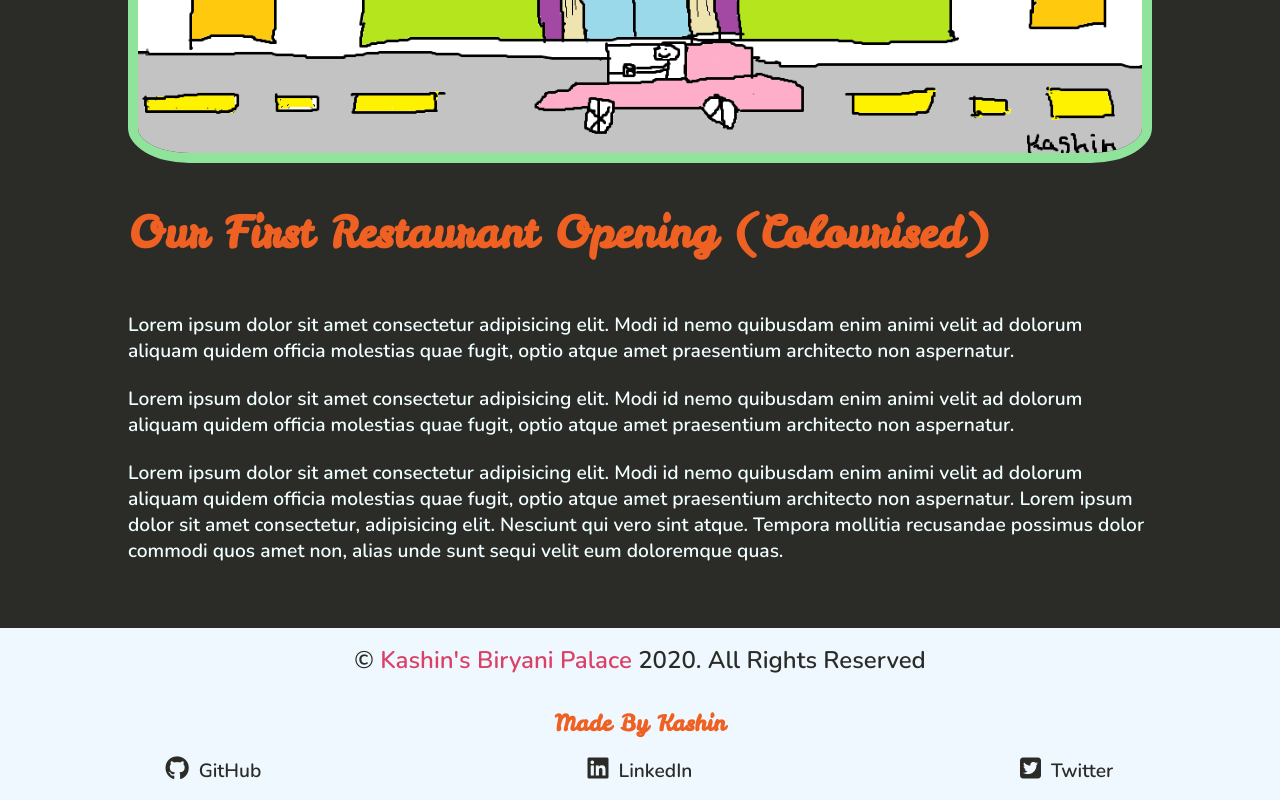
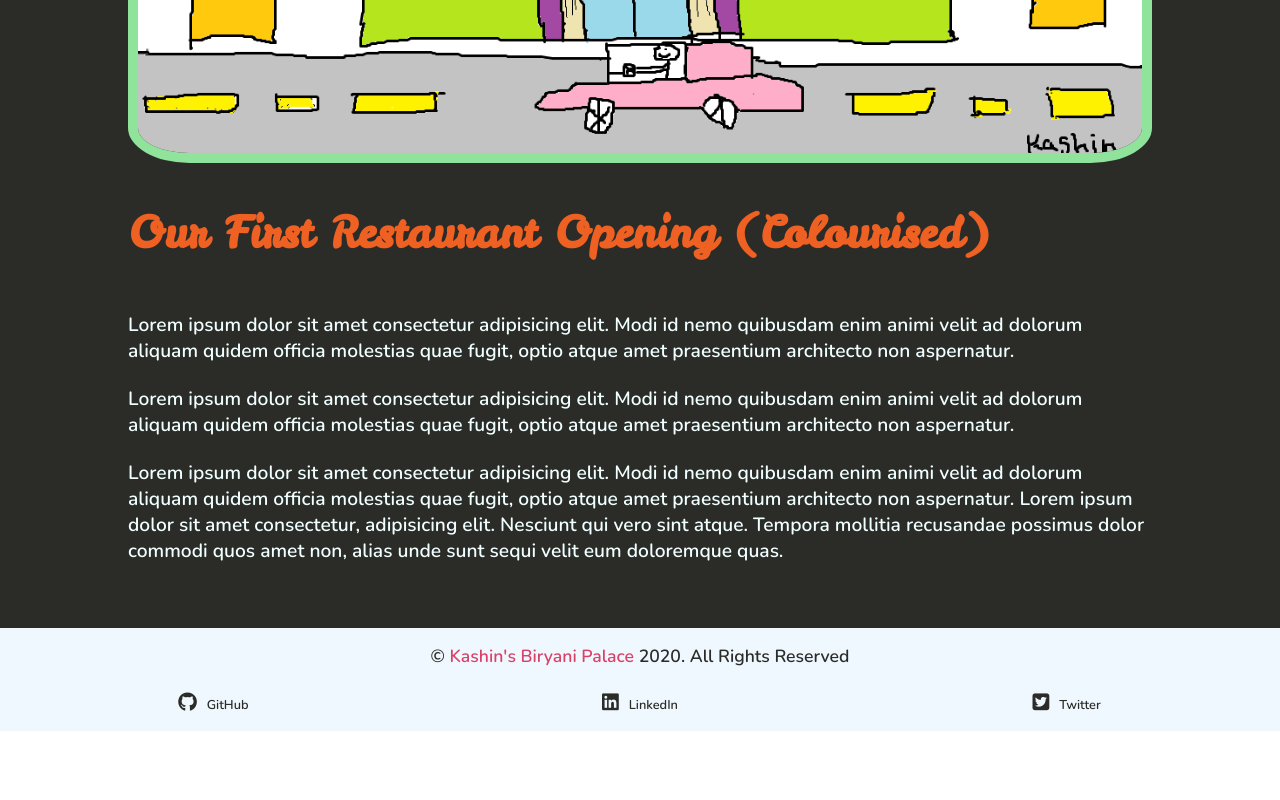
Before and after one commit to Kashin98/Project-Restaurant, a plain HTML site: page about.html in a window 1280 px wide. Shown: the part 1339-2139 px from the top of the page. After the commit the page ends 2070 px from the top, so only its background shows below. Drawn offline with nearby package versions, Linux system fonts and the light colour scheme; a web font is replaced by a local one.

Commit message:
Footer needs fix Fixes #1

```diff
--- a/about.html
+++ b/about.html
@@ -46,14 +46,12 @@
         <section id="history" class="about-section">
             <!-------------------------------------- Gradient line Divider ------------------------------->
             <div class="linearline"></div>
-            <!------------------------------------- end of ine divider ---------------------------->
             <!-- Everything image -->
             <div class="section-center clearfix">
                 <article class="restaurant-img">
                     <div class="restaurant-img-container">
                         <img src="./images/About-img.png" alt="Biryani served in Restaurant" class="restaurant-info-img ">
                 </article>
-                <!-- end of image -->
                 <!-- About text -->
                 <article class="restaurant-infotext-container">
                     <div >
@@ -72,21 +70,18 @@
         <!---------------------------------------------- Footer section ------------------------------>
         <footer class="footer-section">
             <div class="clearfix ">
-                <h1 class="footer-title">&copy; <span class="footer-rest-title">Kashin's Biryani Palace </span> 2020. All Rights Reserved</h1>
-                <br>
-                <h1 class="footer-credits">Made by Kashin</h1>
+                <h1 class="footer-title">&copy; <span class="footer-copyright">Kashin's Biryani Palace </span> 2020. All Rights Reserved</h1>
                 <article class="socials">
-                    <a target="_blank" href="https://github.com/Kashin98"><i class="fab fa-github" style="font-size: 1.5rem; color: var(--mainblackbg); margin-right: 10px;"></i><span class="footer-socials">GitHub</span></a>
+                    <a target="_blank" href="https://github.com/Kashin98"><i class="fab fa-github" style="font-size: 1.2rem; color: var(--mainblackbg); margin-right: 10px;"></i><span class="footer-socials">GitHub</span></a>
                 </article>
                 <article class="socials">
-                    <a target="_blank" href="https://in.linkedin.com/in/karan-kumar-445304155"><i class="fab fa-linkedin" style="font-size: 1.5rem; color: var(--mainblackbg); margin-right: 10px;"></i><span class="footer-socials">LinkedIn</span></a>
+                    <a target="_blank" href="https://in.linkedin.com/in/karan-kumar-445304155"><i class="fab fa-linkedin" style="font-size: 1.2rem; color: var(--mainblackbg); margin-right: 10px;"></i><span class="footer-socials">LinkedIn</span></a>
                 </article>
                 <article class="socials">
-                    <a target="_blank" href="https://twitter.com/Kashinism"><i class="fab fa-twitter-square" style="font-size: 1.5rem; color: var(--mainblackbg); margin-right: 10px;"></i><span class="footer-socials">Twitter</span></a>
+                    <a target="_blank" href="https://twitter.com/Kashinism"><i class="fab fa-twitter-square" style="font-size: 1.2rem; color: var(--mainblackbg); margin-right: 10px;"></i><span class="footer-socials">Twitter</span></a>
                 </article>
             </div>
         </footer>
-        <!----------------------------------------------- End of footer section ------------------------------>
         <!------------------------------------------- Javascript part for navbar ------------------------------->
         <script src="./js/nav.js"></script>
     </body>
--- a/css/about.css
+++ b/css/about.css
@@ -286,27 +286,19 @@ a{
 /* restaurant title copyright */
 .footer-title{
     color: var(--mainblackbg);
-    font-size: 1.5rem;
+    font-size: 1.1rem;
     text-align: center;
     padding-top: 1rem;
+    padding-bottom: 0.5rem;
 }
 /* restuarnt name in footer */
-.footer-rest-title{
+.footer-copyright{
     color: var(--mainbg);
-}
-/* Credits of website author */
-.footer-credits{
-    color: var(--shadoworange);
-    font-size: 1.4rem;
-    font-family: var(--slantedfont);
-    text-align: center;
-    margin: 10px 0 2px 0;
-    text-transform: capitalize;
 }
 /* social link names*/
 .footer-socials{
     color: var(--mainblackbg);
-    font-size: 1.2rem;
+    font-size: 0.8rem;
     font-family: var(--remedyfont);
 }
 /* Container of link with font awesome icon */
@@ -319,18 +311,14 @@ a{
 }
 
 @media screen and (max-width:930px){
-    .footer-socials{
-        font-size: 0.8rem;
-    }
     /* To make sure every linkbox is centered when lower than these pixels */
     .linkbox-center{
         text-align: center;
     }
 }
 /* ------------------------------------FIX FOR SMALL SCREEN SIZE PHONES------------------------ */
-/* Fix for font and everything being too big at lower pixel screens */
 @media screen and (max-width:500px){
-    /* Navbar, Intro headings, linkbox font, section headings,infotext etc. being too damn huge for phones */
+
     /* --------NavBar settings------ */
     .nav-button{
         font-size: 1.4rem;
--- a/css/product.css
+++ b/css/product.css
@@ -289,27 +289,19 @@ a{
 /* restaurant title copyright */
 .footer-title{
     color: var(--mainblackbg);
-    font-size: 1.5rem;
+    font-size: 1.1rem;
     text-align: center;
     padding-top: 1rem;
+    padding-bottom: 0.5rem;
 }
 /* restuarnt name in footer */
 .footer-rest-title{
     color: var(--mainbg);
 }
-/* Credits of website author */
-.footer-credits{
-    color: var(--shadoworange);
-    font-size: 1.4rem;
-    font-family: var(--slantedfont);
-    text-align: center;
-    margin: 10px 0 2px 0;
-    text-transform: capitalize;
-}
 /* social link names*/
 .footer-socials{
     color: var(--mainblackbg);
-    font-size: 1.2rem;
+    font-size: 0.8rem;
     font-family: var(--remedyfont);
 }
 /* Container of link with font awesome icon */
@@ -322,9 +314,6 @@ a{
 }
 
 @media screen and (max-width:930px){
-    .footer-socials{
-        font-size: 0.8rem;
-    }
     /* To make sure every linkbox is centered when lower than these pixels */
     .linkbox-center{
         text-align: center;
@@ -344,7 +333,7 @@ a{
     .nav-link{
         font-size: 1.5rem;
     }
-        header{
+    header{
         background: linear-gradient(75deg,#241f22a1,#0e0e0f73, #151b1d98 ), url(../images/bgimg2.jpg) center / cover no-repeat scroll;
     }
     /*  ------Intro headings----  */
@@ -380,15 +369,12 @@ a{
         font-size: 1rem;
     }
     /* ------Product aisle styling------ */
-    /*alll Product title settings */
     .product-title{
         font-size: 1.3rem;
     }
-    /* All price title settings */
     .price-title{
         font-size: 1.2rem;
     }
-    /* -----footer styling------ */
     .footer-title{
         font-size:0.8rem
     }
--- a/css/styles.css
+++ b/css/styles.css
@@ -476,14 +476,13 @@ button{
     }
 }
 /* ------------------------------------------FOOTER STYLING------------------------------ */
-/* Entire footer section */
 .footer-section{
     background:var(--mainblackbg) ;
 }
 /* restaurant title & copyright settings */
 .footer-title{
     color: azure;
-    font-size: 1.5rem;
+    font-size: 1.1rem;
     text-align: center;
     padding-top: 1rem;
 }
@@ -491,19 +490,10 @@ button{
 .footer-rest-title{
     color: var(--mainbg);
 }
-/* Credits of website author */
-.footer-credits{
-    color: var(--maingreen);
-    font-size: 1.4rem;
-    font-family: var(--slantedfont);
-    text-align: center;
-    margin: 10px 0 2px 0;
-    text-transform: capitalize;
-}
 /* social link names*/
 .footer-socials{
     color: azure;
-    font-size: 1.2rem;
+    font-size: 0.8rem;
     font-family: var(--remedyfont);
 }
 /* Container of link with font awesome icon */
@@ -516,9 +506,6 @@ button{
 }
 
 @media screen and (max-width:930px){
-    .footer-socials{
-        font-size: 0.8rem;
-    }
     /* To make sure every linkbox is centered when lower than these pixels */
     .linkbox-center{
         text-align: center;
```
Also changed, not shown: Index.html (+3 -4 lines), products.html (+4 -7 lines).
